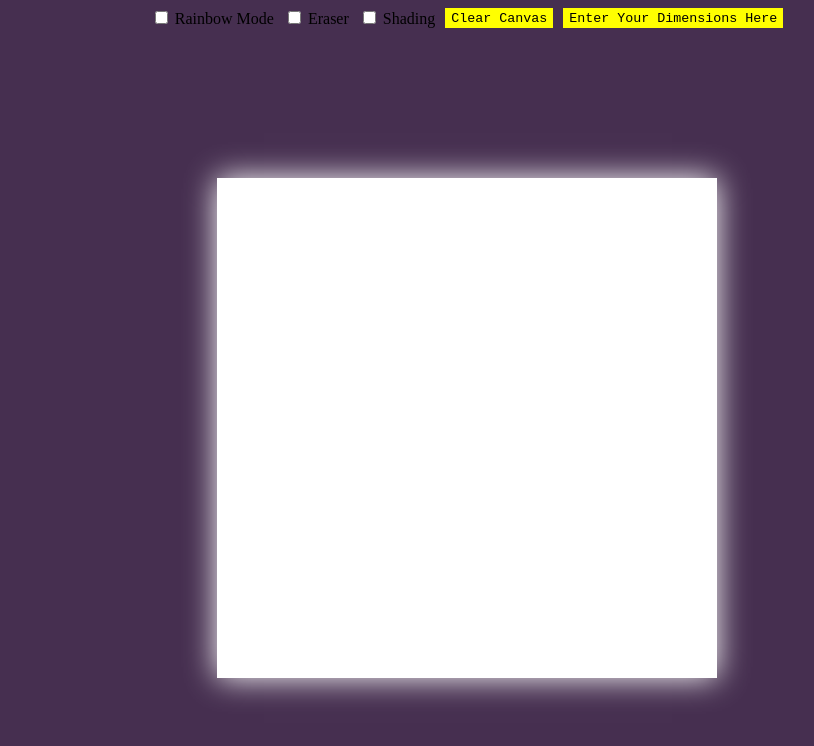
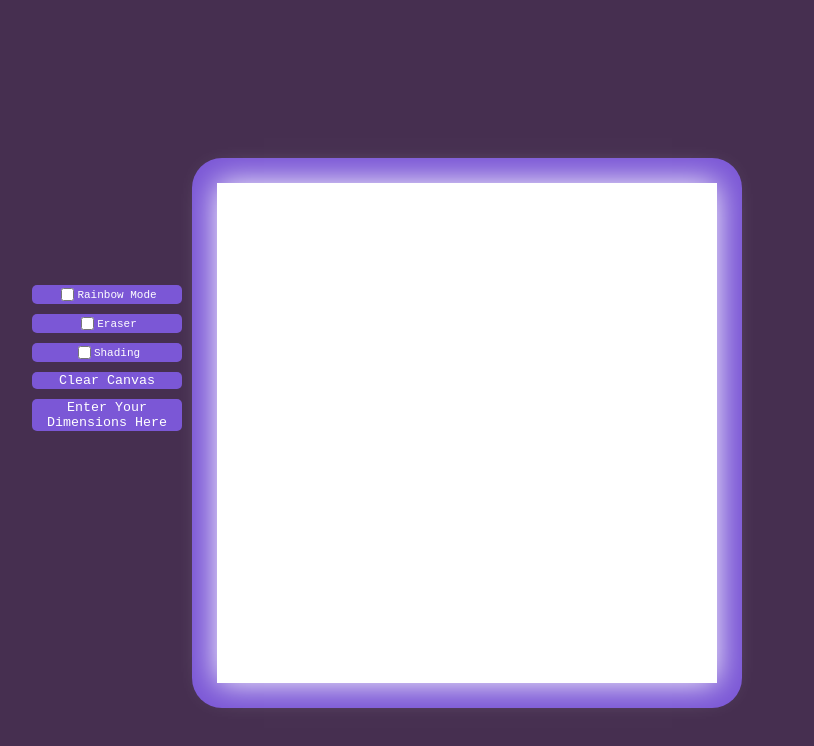
Before and after one commit to LuVernon/etch-a-sketch, a plain HTML site: page index.html in a window 1280 px wide. Shown: the whole page, without its empty margins (173-987 px from the left). Drawn offline with Linux system fonts and the light colour scheme.

Commit message:
UI changes.

```diff
--- a/index.html
+++ b/index.html
@@ -8,22 +8,25 @@
 </head>
 <body>
     <div id="group">
-        <div>
+        <div class="boxes">
             <input type="checkbox" id="rainbow">
             <span>Rainbow Mode</span>
         </div>
-        <div>
+        <div class="boxes">
             <input type="checkbox" id="rubber">
             <span>Eraser</span>
         </div>
-        <div>
+        <div class="boxes">
             <input type="checkbox" id="shading">
             <span>Shading</span>
         </div>
         <button id="clear">Clear Canvas</button>
         <button id="ask">Enter Your Dimensions Here</button>
     </div>
-    <div id="gridder"></div>
+    <div id="frame">
+        <div id="gridder"></div>
+    </div>
+    <div style="width: 150px;"></div>
     <script src="./script.js"></script>
 </body>
 </html>
--- a/style.css
+++ b/style.css
@@ -1,25 +1,52 @@
 body {
     background-color:hsl(282, 26%, 25%);
     align-items: center;
+    justify-content: center;
     display: flex;
-    flex-direction: column;
+    gap: 10px;
+    flex-direction: row;
 }
 
 #group {
     display: flex;
-    flex-direction: row;
+    flex-direction: column;
     gap: 10px;
+    width: 150px;
+}
+
+#frame {
+    background-color: rgb(123, 87, 214);
+    display: flex;
+    width: 550px;
+    height: 550px;
+    align-items: center;
+    justify-content: center;
+    margin-top: 150px;
+    border-radius: 30px;
+    flex-shrink: 0;
+}
+
+.boxes {
+    background-color: rgb(123, 87, 214);
+    border-radius: 5px;
+    display: flex;
+    align-items: center;
+    justify-content: center;
+    color: white;
+    font-family: monospace;
+    font-weight: 400;
+    font-size: 11px;
 }
 
 button {
-    background-color: yellow;
     font-family: monospace;
     border: none;
-    height: 20px;
+    color: white;
+    border-radius: 5px;
+    background-color: rgb(123, 87, 214);
 }
 
 #gridder {
-    margin-top: 150px;
     display: flex;
     background-color: rgb(255, 255, 255);
     width: 500px;
```
